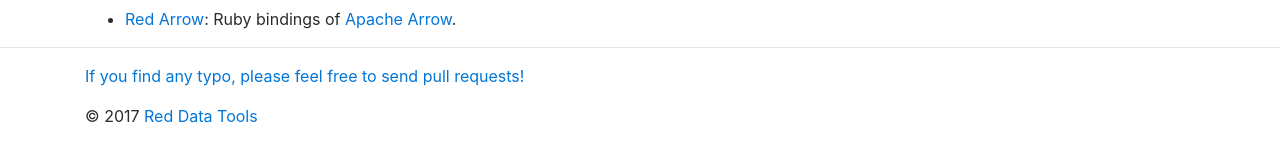
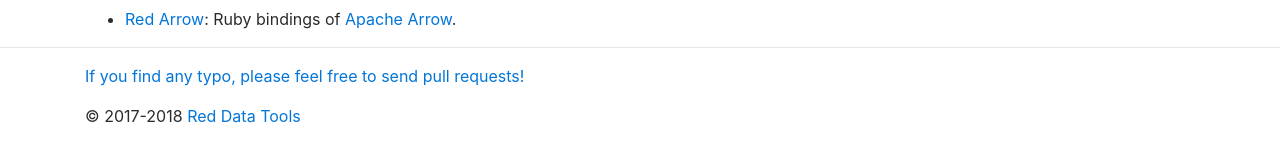
Before and after one commit to red-data-tools/red-data-tools.github.io, a Jekyll site: the page built from index.md, in a window 1280 px wide. Shown: the part 1495-1636 px from the top of the page. Built offline with Jekyll 4.4.1, drawn with Linux system fonts in a browser that asks for light colours.

Commit message:
Update copyright year

```diff
--- a/_config.yml
+++ b/_config.yml
@@ -1,7 +1,7 @@
 title: Red Data Tools
 markdown: kramdown
 highlighter: rouge
-copyright_year: 2017
+copyright_year: 2017-2018
 exclude:
   - "README.md"
   - "Rakefile"
```
